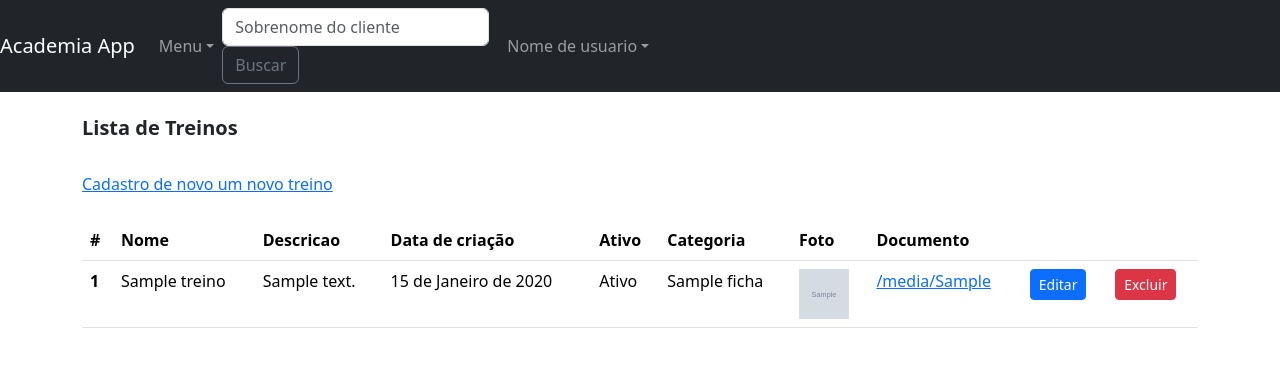
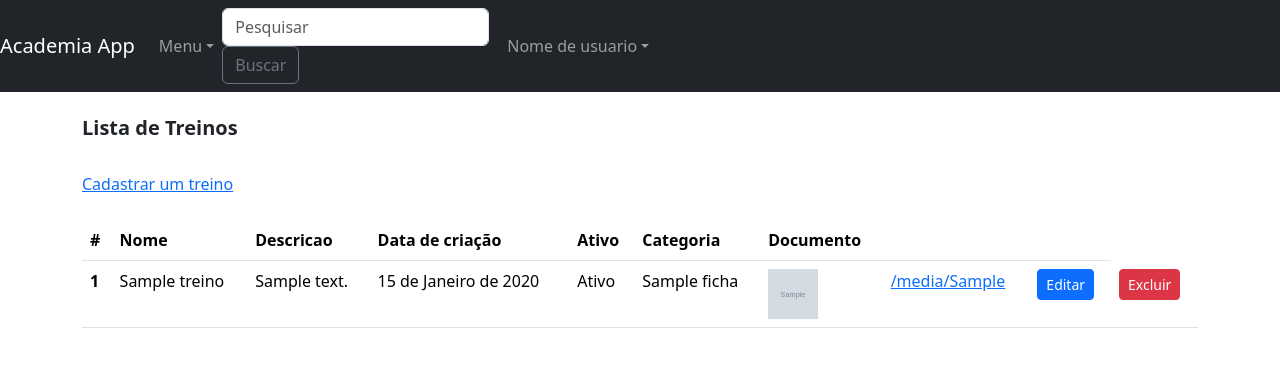
Before and after one commit to anleaes/2023-02-UDWMJ-GRUPO-06, a Django app: page /treino/ in a window 1280 px wide. Shown: the top 367 px of the page. Run offline with Django 4.2, Linux system fonts and the light colour scheme; tables that the repository leaves empty hold one stand-in row (values such as "Sample post"); grey boxes marked "Sample" are stand-in pictures; some libraries are stand-ins or nearby versions.

Commit message:
Correção no "Pesquisar" e nas fichas e sua criação

```diff
--- a/templates/base.html
+++ b/templates/base.html
@@ -27,14 +27,14 @@
                     <a class="dropdown-item" href="#">Pedidos</a>
                     <a class="dropdown-item" href="{% url 'treino:list_treino' %}">Treinos</a>
                     <a class="dropdown-item" href="{% url 'ficha:list_ficha' %}
-                    ">Ficha</a>
+                    ">Fichas</a>
                     <a class="dropdown-item" href="{% url 'palimentar:list_palimentar' %}
                     ">Plano alimentar</a>
                 </div>
             </li>
         </ul>
         <form action="{% url 'clients:search_clients' %}" method="GET" class="form-inline my-2 my-md-0" style="margin-right: 10px">
-            <input class="form-control" name="query" type="text" placeholder="Sobrenome do cliente" aria-label="Buscar" style="margin-right: 10px">
+            <input class="form-control" name="query" type="text" placeholder="Pesquisar" aria-label="Buscar" style="margin-right: 10px">
             <button class="btn btn-outline-secondary my-2 my-sm-0" type="submit">Buscar</button>
         </form>
             <ul class="navbar-nav">
--- a/templates/treino/add_treino.html
+++ b/templates/treino/add_treino.html
@@ -37,10 +37,6 @@
                     <label for="{{ form.category.id_for_label }}">Categoria</label>
                     {{ form.category|add_class:"form-control" }}
                 </div>
-                 <div class="form-group">
-                    <label for="{{ form.photo.id_for_label }}">Foto</label>
-                    {{ form.photo|add_class:"form-control-file" }}
-                </div>
                 <div class="form-group">
                     <label for="{{ form.doc.id_for_label }}">Documentos</label>
                     {{ form.doc|add_class:"form-control-file" }}
--- a/templates/treino/list_treino.html
+++ b/templates/treino/list_treino.html
@@ -14,7 +14,7 @@
         <div class="row">
             <div class ="col-md-12">
                 <br />
-                <a href="{% url 'treino:add_treino' %}">Cadastro de novo um novo treino</a>
+                <a href="{% url 'treino:add_treino' %}">Cadastrar um treino</a>
                 <br />
                 <br />
                 <table class="table table-hover">
@@ -26,7 +26,6 @@
                     <th scope="col">Data de criação</th>
                     <th scope="col">Ativo</th>
                     <th scope="col">Categoria</th>
-                    <th scope="col">Foto</th>
                     <th scope="col">Documento</th>
                     <th scope="col"></th>
                     <th scope="col"></th>
```
